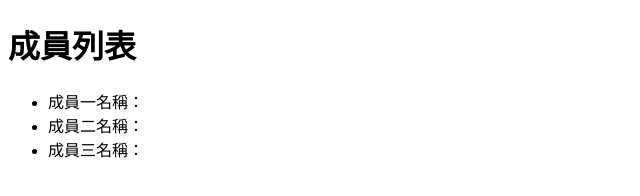
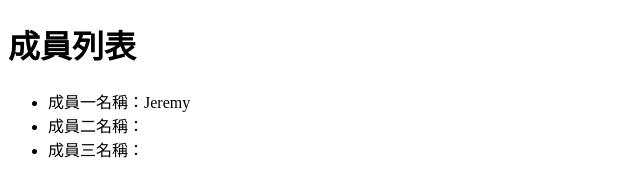
Before and after one commit to nudieisgood/git-practice-01-29, a plain HTML site: page index.html in a window 1280 px wide. Shown: the full height of the page, 0-640 px from the left. Drawn offline with Linux system fonts and the light colour scheme.

Commit message:
新增成員一

```diff
--- a/index.html
+++ b/index.html
@@ -8,7 +8,7 @@
 <body>
     <h1>成員列表</h1>
     <ul>
-        <li>成員一名稱：</li>
+        <li>成員一名稱：Jeremy</li>
         <li>成員二名稱：</li>
         <li>成員三名稱：</li>
     </ul>
```
